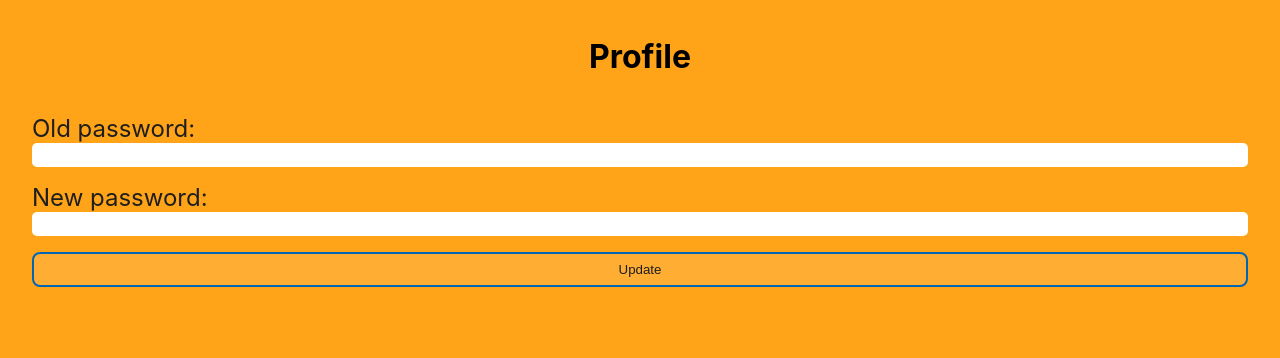
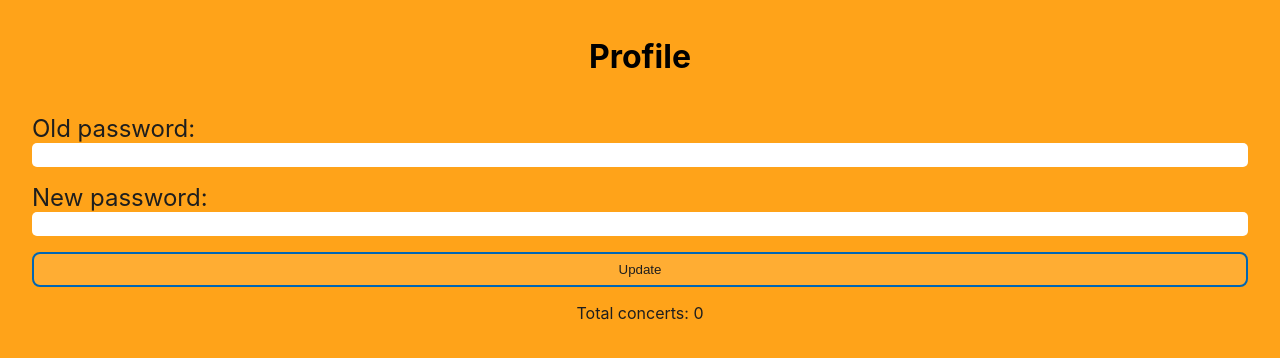
Before and after one commit to Alkawi/capstone-project, a React (Vite) app: page /1/profile in a window 1280 px wide. Shown: the top 358 px of the page. Built offline with nearby package versions, Linux system fonts and the light colour scheme; no server answers.

Commit message:
Add simple display of total number of concerts

```diff
--- a/src/app/Pages/UserProfile.tsx
+++ b/src/app/Pages/UserProfile.tsx
@@ -2,9 +2,12 @@ import React from 'react'
 import { useParams } from 'react-router'
 import UpdatePasswordForm from '../components/UpdatePasswordForm/UpdatePasswordForm'
 import styled from 'styled-components'
+import useFetch from '../hooks/useFetch'
+import type { Concert } from '../types'
 
 export default function UserProfile(): JSX.Element {
   const { username } = useParams()
+  const concerts = useFetch<Concert[]>(`/${username}/concerts`)
 
   async function handleSubmit(password: string, newPassword: string) {
     const response = await fetch(`/${username}/changePassword`, {
@@ -26,6 +29,9 @@ export default function UserProfile(): JSX.Element {
     <PageContainer>
       <Heading>Profile</Heading>
       <UpdatePasswordForm onSubmit={handleSubmit} />
+      <TotalConcerts>
+        Total concerts: {concerts ? concerts.length : 0}
+      </TotalConcerts>
     </PageContainer>
   )
 }
@@ -37,3 +43,7 @@ const PageContainer = styled.div`
 const Heading = styled.h1`
   justify-self: center;
 `
+const TotalConcerts = styled.span`
+  color: var(--color-font-dark);
+  justify-self: center;
+`
```
